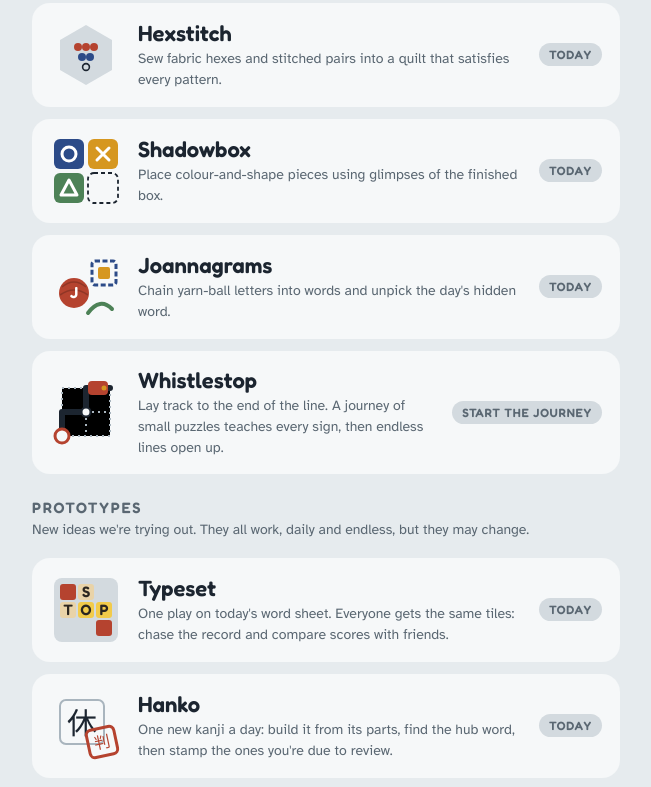
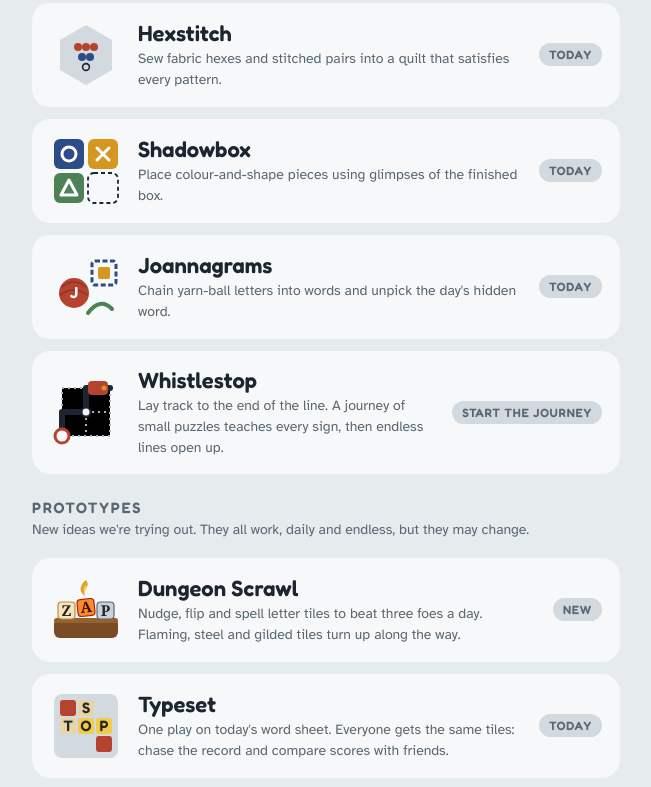
Before and after one commit to TheCosmicKitchen/The-Puzz, a plain HTML site: page index.html in a window 1280 px wide. Shown: the part 336-1123 px from the top of the page, without its empty margins (314-965 px from the left). Drawn offline with Linux system fonts and the light colour scheme.

Commit message:
Hub: Dungeon Scrawl card at the top of Prototypes
A card with three tiles on a rack (a flaming A among them) and a status
pill from today's run: New, In progress, Cleared or Fell.

Co-Authored-By: Claude Opus 5.5 <noreply@anthropic.com>

```diff
--- a/index.html
+++ b/index.html
@@ -109,6 +109,19 @@ footer{color:var(--muted);font-size:13px;text-align:center;margin-top:8px}
   </div>
   <div class="sect"><h3>Prototypes</h3><p>New ideas we're trying out. They all work, daily and endless, but they may change.</p></div>
   <div class="cards">
+    <a class="card" href="scrawl.html">
+      <svg viewBox="0 0 72 72" aria-hidden="true">
+        <rect x="4" y="44" width="64" height="20" rx="6" fill="#7A4C26"/><rect x="4" y="44" width="64" height="5" rx="2.5" fill="#94612F"/>
+        <g font-family="Fraunces,Georgia,serif" font-weight="800" font-size="15" text-anchor="middle">
+          <rect x="8" y="28" width="17" height="17" rx="3.5" fill="#F4E4C0" stroke="#B88B45" stroke-width="1.2"/><text x="16.5" y="41.5" fill="#2B2117">Z</text>
+          <rect x="27.5" y="25" width="17" height="17" rx="3.5" fill="#FF8A2B" stroke="#9C2A12" stroke-width="1.2" transform="rotate(-6 36 33.5)"/><text x="36" y="38.5" fill="#3A0E05" transform="rotate(-6 36 33.5)">A</text>
+          <rect x="47" y="28" width="17" height="17" rx="3.5" fill="#C9D1D9" stroke="#5D6874" stroke-width="1.2"/><text x="55.5" y="41.5" fill="#1E2630">P</text>
+        </g>
+        <path d="M36,6 C42,14 30,16 36,22 C30,20 28,12 36,6Z" fill="#E0A526"/><path d="M36,11 C39,15 33,16 36,20 C33,18 33,14 36,11Z" fill="#FFD25A"/>
+      </svg>
+      <div><h2>Dungeon Scrawl</h2><p>Nudge, flip and spell letter tiles to beat three foes a day. Flaming, steel and gilded tiles turn up along the way.</p></div>
+      <span class="pill" id="s-ds">New</span>
+    </a>
     <a class="card" href="typeset.html">
       <svg viewBox="0 0 72 72" aria-hidden="true">
         <rect x="4" y="4" width="64" height="64" rx="8" fill="var(--felt)"/>
@@ -175,6 +188,9 @@ const get=k=>{try{return JSON.parse(localStorage.getItem(k))}catch(e){return nul
 [['typeset-daily','s-ts'],['crosslight-daily','s-cl'],['strike-daily','s-st'],['sampler-daily','s-sm'],['tally-daily','s-ta'],['ladder-daily','s-la']].forEach(([k,id])=>{const s=get(k),el=document.getElementById(id);
   if(s&&s.iso===iso&&el){if(s.st.done){el.textContent='Done';el.classList.add('done')}else if(s.st.started||(s.st.guesses&&s.st.guesses.length)||(s.st.rungs&&s.st.rungs.length))el.textContent='In progress'}});
 
+// Dungeon Scrawl keeps its whole run under one key; its seed carries the date.
+{const s=get('scrawl-daily'),el=document.getElementById('s-ds');
+  if(s&&s.seed==='scrawl-'+iso&&el){if(s.over==='won'){el.textContent='Cleared';el.classList.add('done')}else if(s.over==='lost')el.textContent='Fell';else if(s.turns>1||s.fi>0)el.textContent='In progress'}}
 // Streak card. Fill in finishes the streak missed first (puzzles solved before streaks existed, or on a
 // day this page wasn't opened): each game's save remembers the day it was played, and Joannagrams keeps
 // three weeks of days. Each save counts as finished by the same test as its pill above.
```
